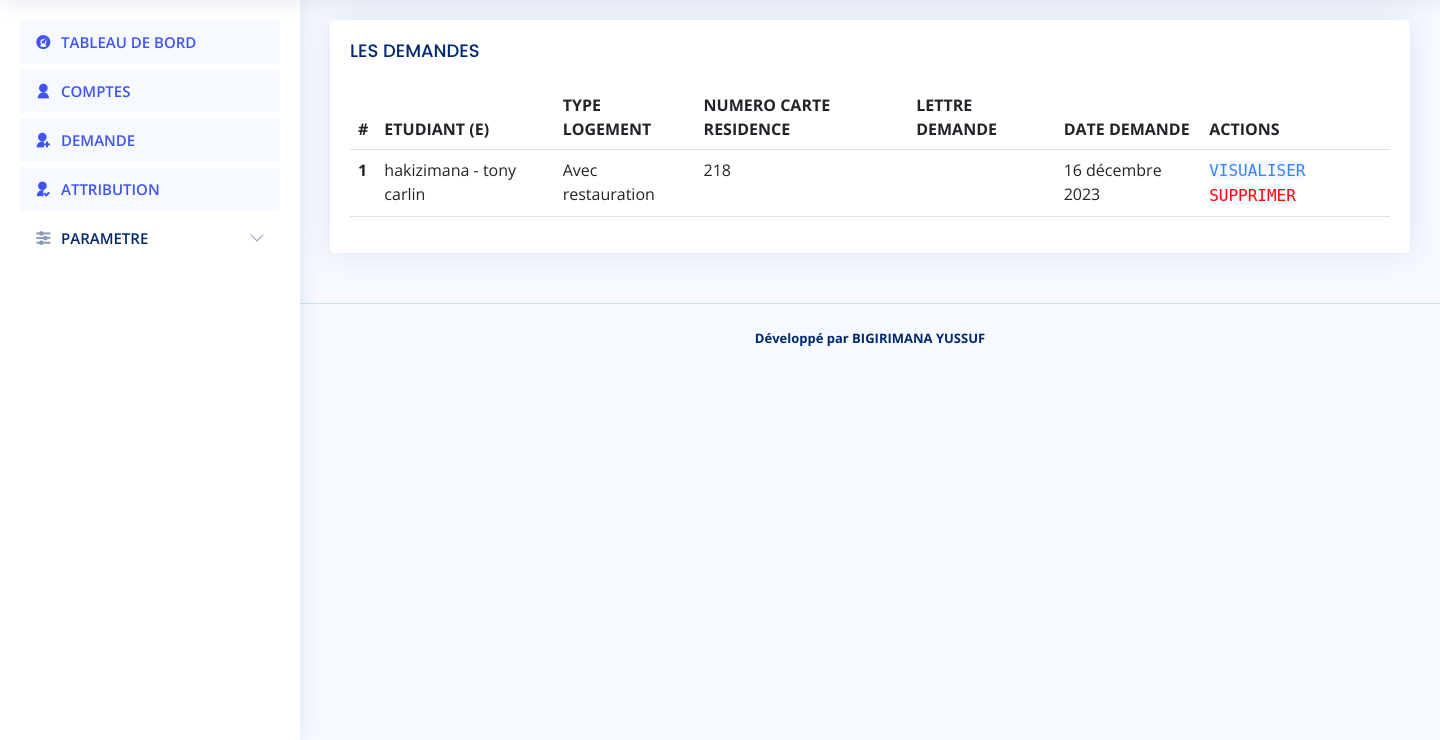
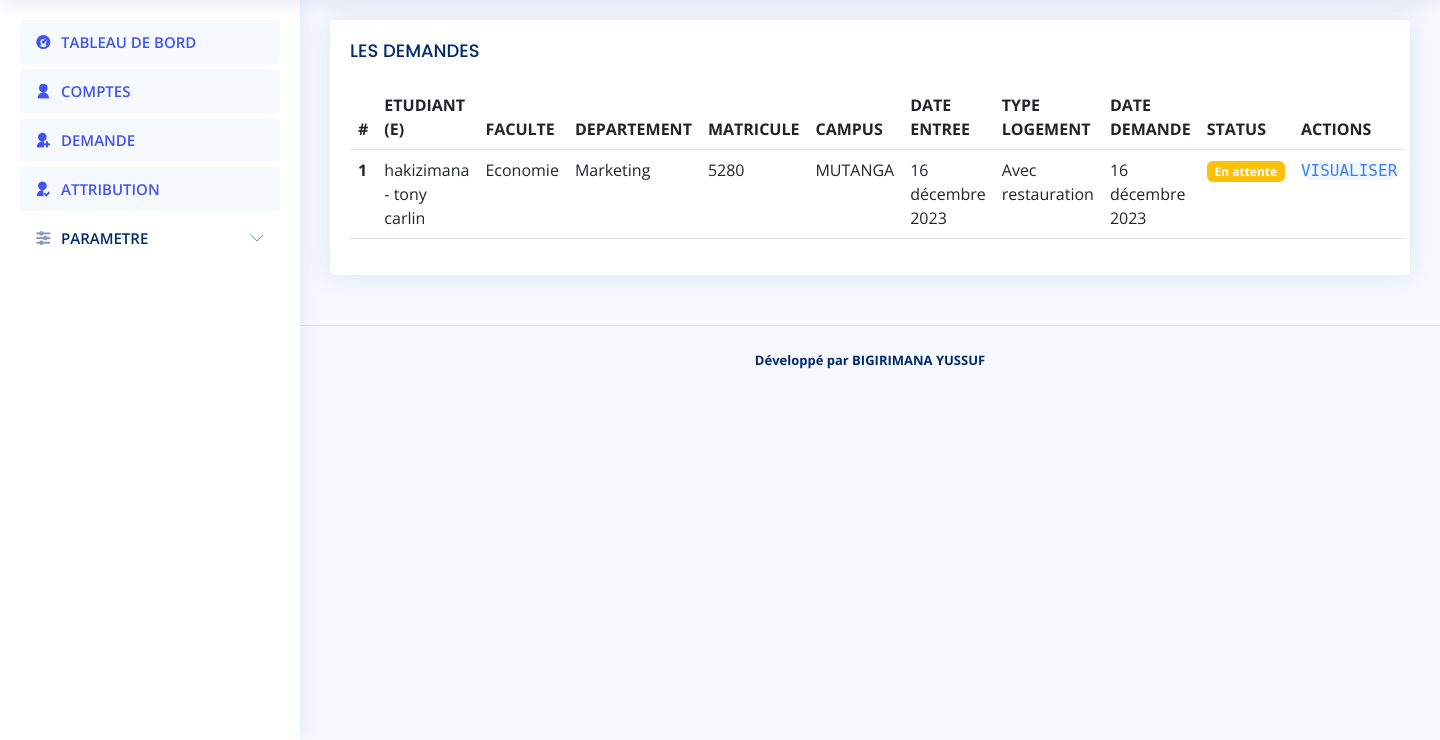
Before and after one commit to TonyV23/University-accommodation-management, a Django app: page /application in a window 1440 px wide. Shown: the part 60-800 px from the top of the page. Run offline with Django 4.2, Linux system fonts and the light colour scheme; a user stored in the database is signed in; data comes from the database, SQL or seed files in the repository; both versions use the stored data as it was after the commit; some libraries are stand-ins or nearby versions.

Commit message:
changed admin space

```diff
--- a/app/templates/app/settings/application/index.html
+++ b/app/templates/app/settings/application/index.html
@@ -17,7 +17,7 @@
         <i class="bi bi-check-circle me-1"></i>
         {{ message }}
         <button type="button" class="btn-close" data-bs-dismiss="alert" aria-label="Close"></button>
-      </div>
+    </div>
     {% endfor %}
     {% endif %}
     <div class="col-lg-12">
@@ -31,10 +31,14 @@
                         <tr>
                             <th scope="col">#</th>
                             <th scope="col">ETUDIANT (E)</th>
+                            <th scope="col">FACULTE</th>
+                            <th scope="col">DEPARTEMENT</th>
+                            <th scope="col">MATRICULE</th>
+                            <th scope="col">CAMPUS</th>
+                            <th scope="col">DATE ENTREE</th>
                             <th scope="col">TYPE LOGEMENT</th>
-                            <th scope="col">NUMERO CARTE RESIDENCE</th>
-                            <th scope="col">LETTRE DEMANDE</th>
                             <th scope="col">DATE DEMANDE</th>
+                            <th scope="col">STATUS</th>
                             <th scope="col">ACTIONS</th>
                         </tr>
                     </thead>
@@ -43,13 +47,24 @@
                         <tr>
                             <th scope="row">{{ forloop.counter }}</th>
                             <td>{{ application.student }}</td>
+                            <td>{{ application.faculty }}</td>
+                            <td>{{ application.departement }}</td>
+                            <td>{{ application.matricule }}</td>
+                            <td>{{ application.campus }}</td>
+                            <td>{{ application.entry_date }}</td>
                             <td>{{ application.accommodation }}</td>
-                            <td>{{ application.residence_card_number }}</td>
-                            <td>{{ application.application_letter }}</td>
                             <td>{{ application.date_application }}</td>
                             <td>
+                                {% if application.status == 1 %}
+                                <span class="badge bg-success">Approuvée</span>
+                                {% elif application.status == 0 %}
+                                <span class="badge bg-danger">Rejectée</span>
+                                {% else %}
+                                <span class="badge bg-warning">En attente</span>
+                                    {% endif %}
+                            </td>
+                            <td>
                                 <a href="{% url 'edit_application' application.id %}" class="hack-btn">VISUALISER</a>
-                                <a href="{% url 'delete_application' application.id %}" class="hack1-btn">SUPPRIMER</a>
                             </td>
                         </tr>
                         {% endfor %}
--- a/app/views/home.py
+++ b/app/views/home.py
@@ -15,7 +15,7 @@ def index(request) :
 
     all_students = Student.objects.all().count()
     all_bedrooms = BedRoom.objects.all().count()
-    all_applications = Application.objects.filter(status=False).count()
+    all_applications = Application.objects.filter(status=2).count()
     all_attributions = Attribution.objects.all().count()
 
     true_bedrooms = BedRoom.objects.filter(status=True).count()
```
Also changed, not shown: db.sqlite3.
